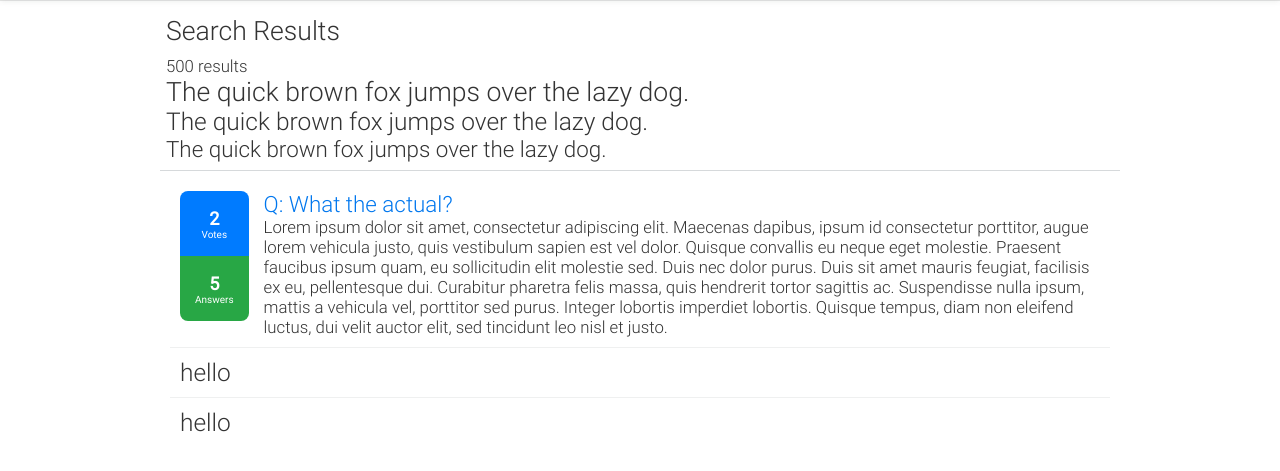
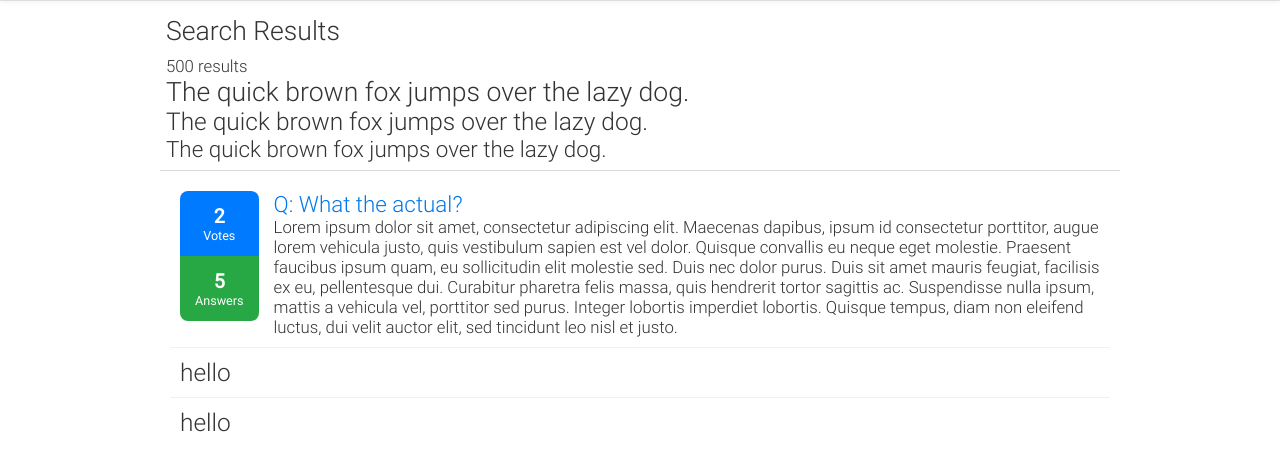
Before and after one commit to c16matan/examensarbete, a Django app: page / in a window 1280 px wide. Shown: the part 48-519 px from the top of the page. Run offline with Django 3.2, Linux system fonts and the light colour scheme.

Commit message:
Font styling fixes

```diff
--- a/django-project/static/main.css
+++ b/django-project/static/main.css
@@ -131,15 +131,14 @@ a:hover {
     text-align: center;
     padding: 0 15px;
     color: white;
-    font-size: 10px;
 }
 
 .stats-box > b {
-    font-size: 1.8em;
+    font-size: 1.4em;
 }
 
 .stats-box > div {
-    font-size: 1em;
+    font-size: 0.9em;
 }
 
 .vote-stats {
```
